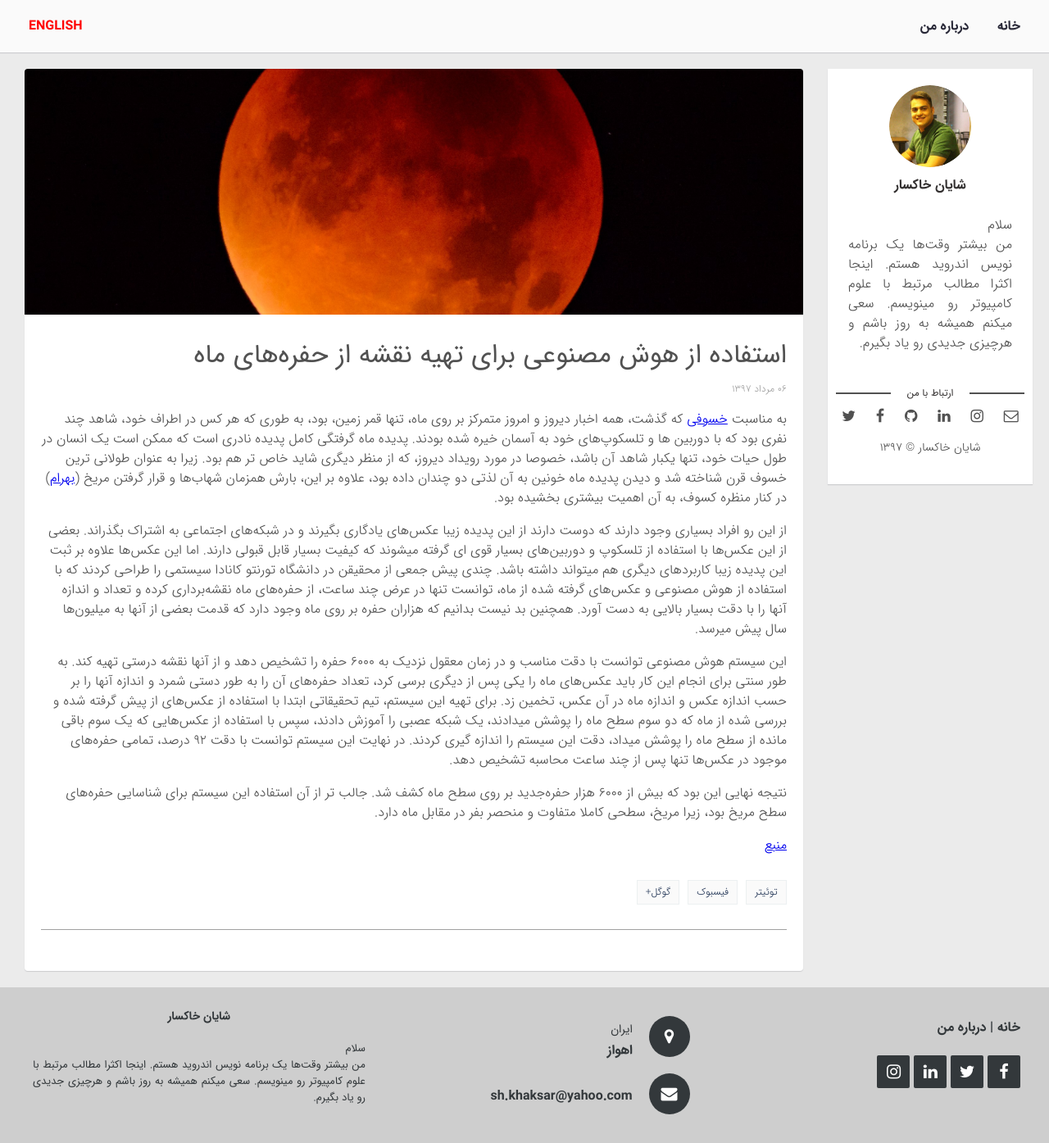
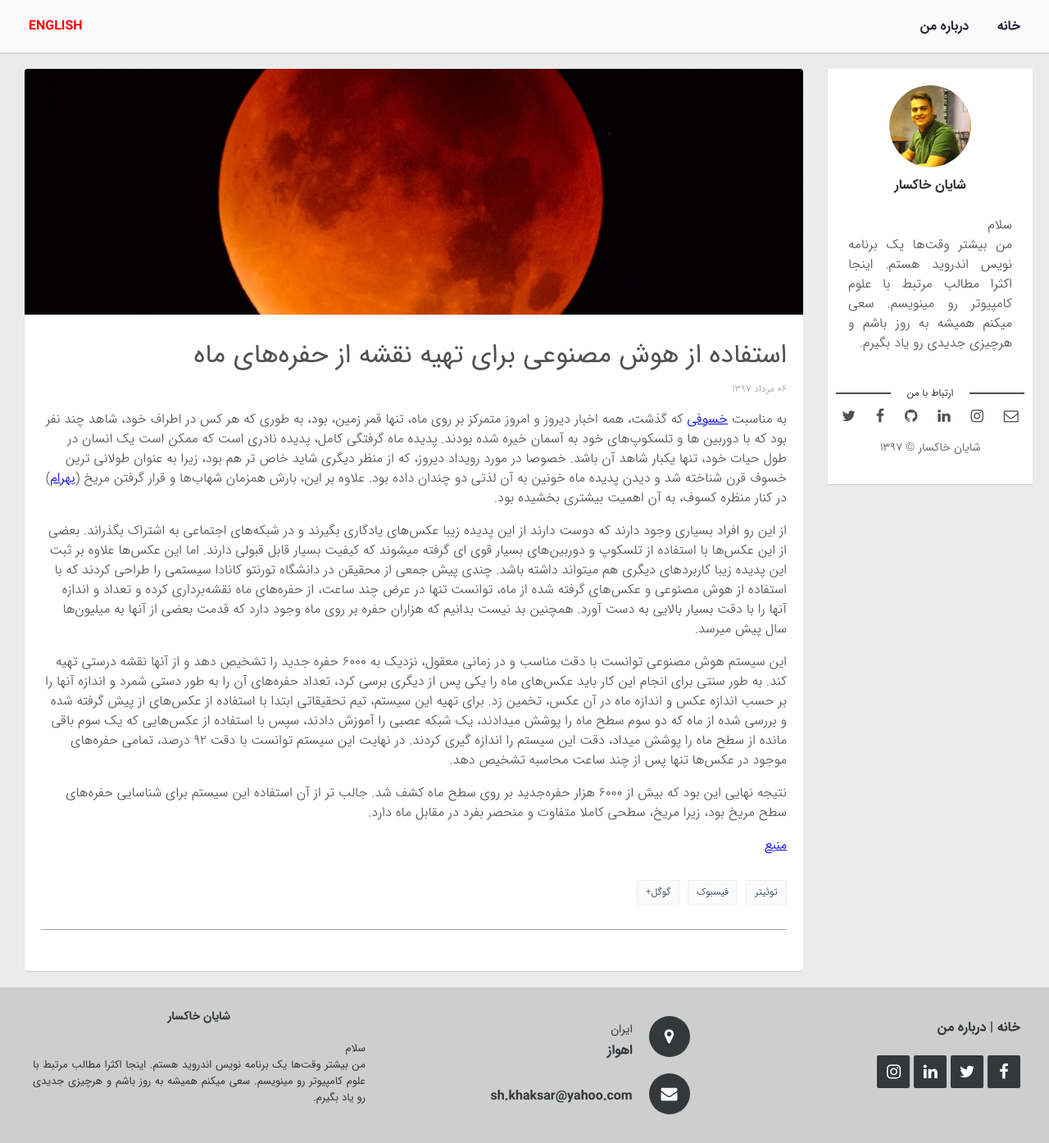
Before and after one commit to shkhaksar/fa, a Jekyll site: the page built from _posts/2018-07-28-scientists-use-ai-to-detect-moon-craters.markdown, in a window 1280 px wide. Shown: the whole page at 82% size. Built offline with Jekyll 4.4.1, drawn with Linux system fonts in a browser that asks for light colours; comment, search, counter and statistics services are not loaded.

Commit message:
2018-07-28 new post

```diff
--- a/_posts/2018-07-28-scientists-use-ai-to-detect-moon-craters.markdown
+++ b/_posts/2018-07-28-scientists-use-ai-to-detect-moon-craters.markdown
@@ -5,12 +5,12 @@ img: posts/2018-07-28-eclipse.jpg
 date: 2018-07-28 20:00:00 +04:30
 categories: [هوش مصنوعی]
 ---
-به مناسبت [خسوفی](https://fa.wikipedia.org/wiki/ماه‌گرفتگی) که گذشت، همه اخبار دیروز و امروز متمرکز بر روی ماه، تنها قمر زمین، بود، به طوری که هر کس در اطراف خود، شاهد چند نفری بود که با دوربین ها و تلسکوپ‌های خود به آسمان خیره شده بودند. پدیده ماه گرفتگی کامل پدیده نادری است که ممکن است یک انسان در طول حیات خود، تنها یکبار شاهد آن باشد، خصوصا در مورد رویداد دیروز، که از منظر دیگری شاید خاص تر هم بود. زیرا به عنوان طولانی ترین خسوف قرن شناخته شد و دیدن پدیده ماه خونین به آن لذتی دو چندان داده بود، علاوه بر این، بارش همزمان شهاب‌ها و قرار گرفتن مریخ ([بهرام](https://fa.wikipedia.org/wiki/مریخ)) در کنار منظره کسوف، به آن اهمیت بیشتری بخشیده بود.
+به مناسبت [خسوفی](https://fa.wikipedia.org/wiki/ماه‌گرفتگی) که گذشت، همه اخبار دیروز و امروز متمرکز بر روی ماه، تنها قمر زمین، بود، به طوری که هر کس در اطراف خود، شاهد چند نفر بود که با دوربین ها و تلسکوپ‌های خود به آسمان خیره شده بودند. پدیده ماه گرفتگی کامل، پدیده نادری است که ممکن است یک انسان در طول حیات خود، تنها یکبار شاهد آن باشد. خصوصا در مورد رویداد دیروز، که از منظر دیگری شاید خاص تر هم بود، زیرا به عنوان طولانی ترین خسوف قرن شناخته شد و دیدن پدیده ماه خونین به آن لذتی دو چندان داده بود. علاوه بر این، بارش همزمان شهاب‌ها و قرار گرفتن مریخ ([بهرام](https://fa.wikipedia.org/wiki/مریخ)) در کنار منظره کسوف، به آن اهمیت بیشتری بخشیده بود.
 
 از این رو افراد بسیاری وجود دارند که دوست دارند از این پدیده زیبا عکس‌های یادگاری بگیرند و در شبکه‌های اجتماعی به اشتراک بگذراند. بعضی از این عکس‌ها با استفاده از تلسکوپ و دوربین‌های بسیار قوی ای گرفته میشوند که کیفیت بسیار قابل قبولی دارند. اما این عکس‌ها علاوه بر ثبت این پدیده زیبا کاربرد‌های دیگری هم میتواند داشته باشد. چندی پیش جمعی از محقیقن در دانشگاه تورنتو کانادا سیستمی را طراحی کردند که با استفاده از هوش مصنوعی و عکس‌های گرفته شده از ماه، توانست تنها در عرض چند ساعت، از حفره‌های ماه نقشه‌برداری کرده و تعداد و اندازه آنها را با دقت بسیار بالایی به دست آورد. همچنین بد نیست بدانیم که هزاران حفره‌ بر روی ماه وجود دارد که قدمت بعضی از آنها به میلیون‌ها سال پیش میرسد.
 
-این سیستم هوش مصنوعی توانست با دقت مناسب و در زمان معقول نزدیک به ۶۰۰۰ حفره را تشخیص دهد و از آنها نقشه درستی تهیه کند. به طور سنتی برای انجام این کار باید عکس‌های ماه را یکی پس از دیگری برسی کرد، تعداد حفره‌های آن را به طور دستی شمرد و اندازه آنها را بر حسب اندازه عکس و اندازه ماه در آن عکس، تخمین زد. برای تهیه این سیستم، تیم تحقیقاتی ابتدا با استفاده از عکس‌های از پیش گرفته شده و بررسی شده از ماه که دو سوم سطح ماه را پوشش میدادند، یک شبکه عصبی را آموزش دادند، سپس با استفاده از عکس‌هایی که یک سوم باقی مانده از سطح ماه را پوشش میداد، دقت این سیستم را اندازه گیری کردند. در نهایت این سیستم توانست با دقت ۹۲ درصد، تمامی حفره‌های موجود در عکس‌ها تنها پس از چند ساعت محاسبه تشخیص دهد.
+این سیستم هوش مصنوعی توانست با دقت مناسب و در زمانی معقول، نزدیک به ۶۰۰۰ حفره جدید را تشخیص دهد و از آنها نقشه درستی تهیه کند. به طور سنتی برای انجام این کار باید عکس‌های ماه را یکی پس از دیگری برسی کرد، تعداد حفره‌های آن را به طور دستی شمرد و اندازه آنها را بر حسب اندازه عکس و اندازه ماه در آن عکس، تخمین زد. برای تهیه این سیستم، تیم تحقیقاتی ابتدا با استفاده از عکس‌های از پیش گرفته شده و بررسی شده از ماه که دو سوم سطح ماه را پوشش میدادند، یک شبکه عصبی را آموزش دادند، سپس با استفاده از عکس‌هایی که یک سوم باقی مانده از سطح ماه را پوشش میداد، دقت این سیستم را اندازه گیری کردند. در نهایت این سیستم توانست با دقت ۹۲ درصد، تمامی حفره‌های موجود در عکس‌ها تنها پس از چند ساعت محاسبه تشخیص دهد.
 
-نتیجه نهایی این بود که بیش از ۶۰۰۰ هزار حفره‌جدید بر روی سطح ماه کشف شد. جالب تر از آن استفاده این سیستم برای شناسایی حفره‌های سطح مریخ بود، زیرا مریخ، سطحی کاملا متفاوت و منحصر بفر در مقابل ماه دارد.
+نتیجه نهایی این بود که بیش از ۶۰۰۰ هزار حفره‌جدید بر روی سطح ماه کشف شد. جالب تر از آن استفاده این سیستم برای شناسایی حفره‌های سطح مریخ بود، زیرا مریخ، سطحی کاملا متفاوت و منحصر بفرد در مقابل ماه دارد.
 
 [منبع](https://utsc.utoronto.ca/news-events/breaking-research/new-technique-uses-ai-locate-and-count-craters-moon)
```
